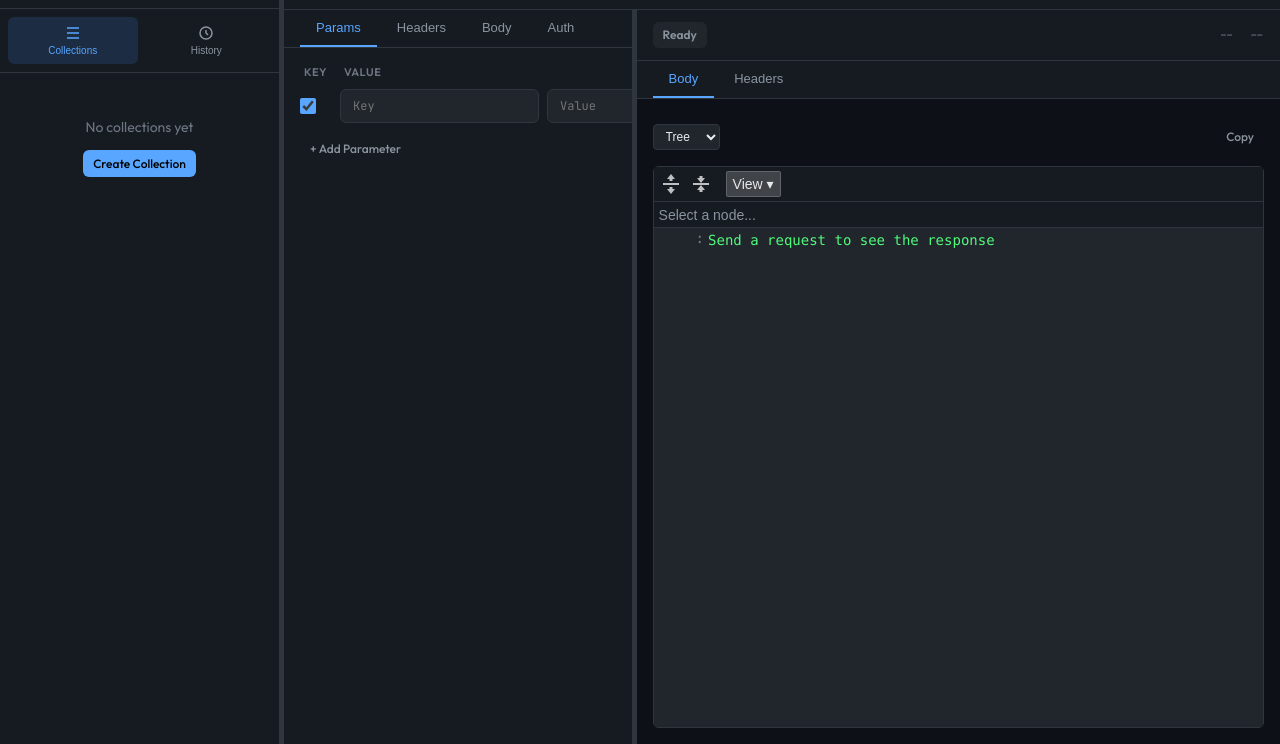
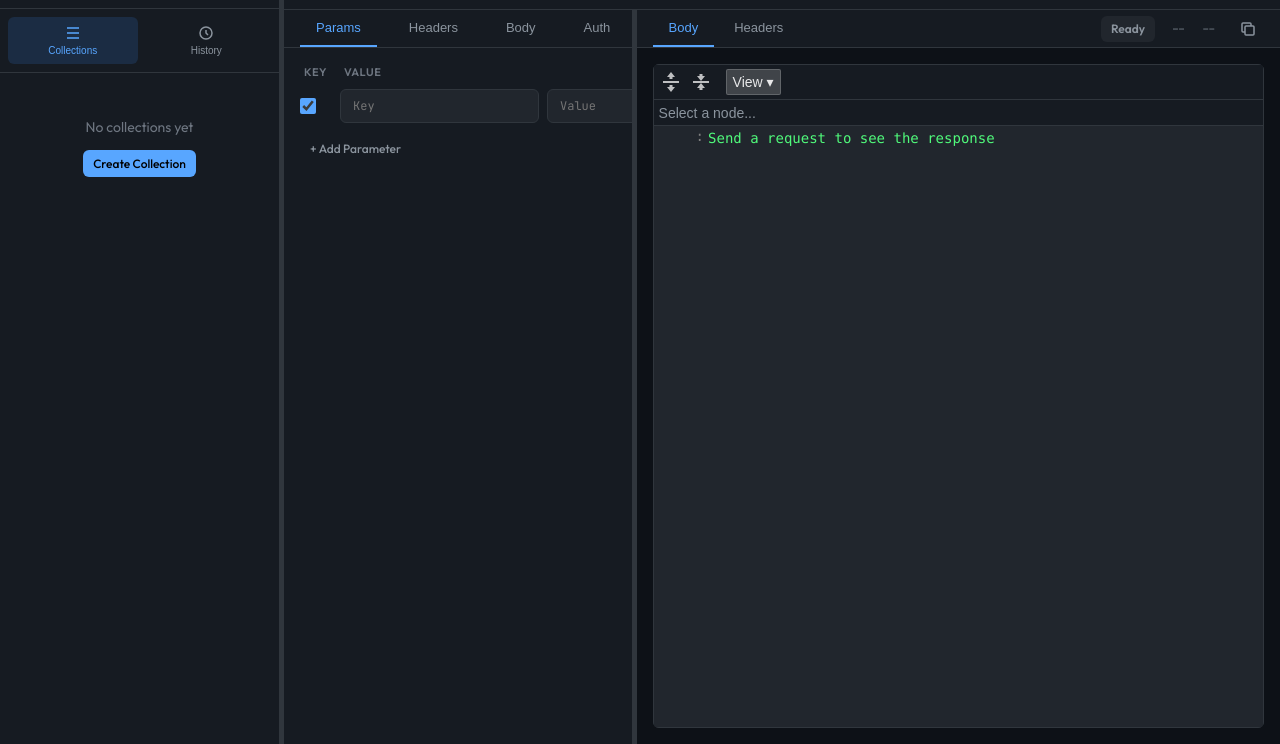
Before and after one commit to keremcankabadayi/reqqo, a browser extension: page app/index.html in a window 1280 px wide. Shown: the part 56-800 px from the top of the page. Drawn offline with Linux system fonts and the light colour scheme.

Commit message:
Refactor response section layout and enhance copy functionality
- Updated the HTML structure of the response section to improve organization and accessibility.
- Enhanced CSS styles for response tabs and information display, ensuring better alignment and spacing.
- Removed the response format selection feature as it is now handled internally by the JSON editor.
- Improved the copy response button functionality with visual feedback for better user experience.

```diff
--- a/app/css/styles.css
+++ b/app/css/styles.css
@@ -1027,10 +1027,29 @@ html, body {
 .request-tabs,
 .response-tabs {
   display: flex;
-  gap: 4px;
+  justify-content: space-between;
+  align-items: center;
+  gap: 16px;
   padding: 0 16px;
   background: var(--bg-secondary);
   border-bottom: 1px solid var(--border-primary);
+}
+
+.request-tabs {
+  justify-content: flex-start;
+}
+
+.response-tabs-left {
+  display: flex;
+  gap: 4px;
+}
+
+.response-info {
+  display: flex;
+  align-items: center;
+  gap: 16px;
+  flex: 1;
+  justify-content: flex-end;
 }
 
 .tab-btn {
--- a/app/index.html
+++ b/app/index.html
@@ -317,7 +317,12 @@
 
         <!-- Response Section -->
         <section class="response-section" id="responseViewer">
-          <div class="response-header">
+          <div class="response-tabs">
+            <div class="response-tabs-left">
+              <button class="tab-btn active" data-panel="responseBody">Body</button>
+              <button class="tab-btn" data-panel="responseHeaders">Headers</button>
+            </div>
+            <div class="response-info">
               <div class="response-status" id="responseStatus">
                 <span class="status-badge">Ready</span>
               </div>
@@ -326,22 +331,16 @@
                 <span class="meta-item" id="responseSize">--</span>
               </div>
             </div>
-
-          <div class="response-tabs">
-            <button class="tab-btn active" data-panel="responseBody">Body</button>
-            <button class="tab-btn" data-panel="responseHeaders">Headers</button>
+            <button class="btn-icon" id="copyResponseBtn" title="Copy Response">
+              <svg width="16" height="16" viewBox="0 0 16 16" fill="none" stroke="currentColor" stroke-width="1.5">
+                <rect x="5" y="5" width="9" height="9" rx="1"/>
+                <path d="M11 5V3a1 1 0 00-1-1H3a1 1 0 00-1 1v7a1 1 0 001 1h2"/>
+              </svg>
+            </button>
           </div>
 
           <div class="response-panels">
             <div class="panel active" id="responseBodyPanel">
-              <div class="response-toolbar">
-                <select id="responseFormat">
-                  <option value="tree">Tree</option>
-                  <option value="code">Code</option>
-                  <option value="text">Text</option>
-                </select>
-                <button class="btn btn-ghost btn-sm" id="copyResponseBtn">Copy</button>
-              </div>
               <div id="responseBodyEditor" class="jsoneditor-container"></div>
             </div>
             <div class="panel" id="responseHeadersPanel">
--- a/app/js/app.js
+++ b/app/js/app.js
@@ -208,8 +208,6 @@ class App {
 
     document.getElementById('copyResponseBtn').addEventListener('click', () => this.copyResponse());
 
-    document.getElementById('responseFormat').addEventListener('change', () => this.formatResponse());
-
     document.querySelectorAll('.modal-close, .modal-cancel, .modal-overlay').forEach(el => {
       el.addEventListener('click', () => this.closeModals());
     });
@@ -629,15 +627,16 @@ class App {
     try {
       await navigator.clipboard.writeText(text);
       const btn = document.getElementById('copyResponseBtn');
-      btn.textContent = 'Copied!';
-      setTimeout(() => { btn.textContent = 'Copy'; }, 2000);
+      const originalTitle = btn.title;
+      btn.title = 'Copied!';
+      btn.style.color = 'var(--success)';
+      setTimeout(() => {
+        btn.title = originalTitle;
+        btn.style.color = '';
+      }, 2000);
     } catch {
       alert('Failed to copy to clipboard');
     }
-  }
-
-  formatResponse() {
-    // JSON Editor handles format internally via mode change
   }
 
   newRequest() {
--- a/app/js/editor.js
+++ b/app/js/editor.js
@@ -45,20 +45,6 @@ function initEditors() {
 
     // Set placeholder
     responseBodyEditor.setText('Send a request to see the response');
-  }
-
-  // Response format change
-  const formatSelect = document.getElementById('responseFormat');
-  if (formatSelect) {
-    formatSelect.addEventListener('change', (e) => {
-      if (responseBodyEditor) {
-        try {
-          responseBodyEditor.setMode(e.target.value === 'tree' ? 'view' : e.target.value);
-        } catch (err) {
-          console.warn('Could not change mode:', err);
-        }
-      }
-    });
   }
 
 }
```
Lines whose indentation alone changed are shown as unchanged.
